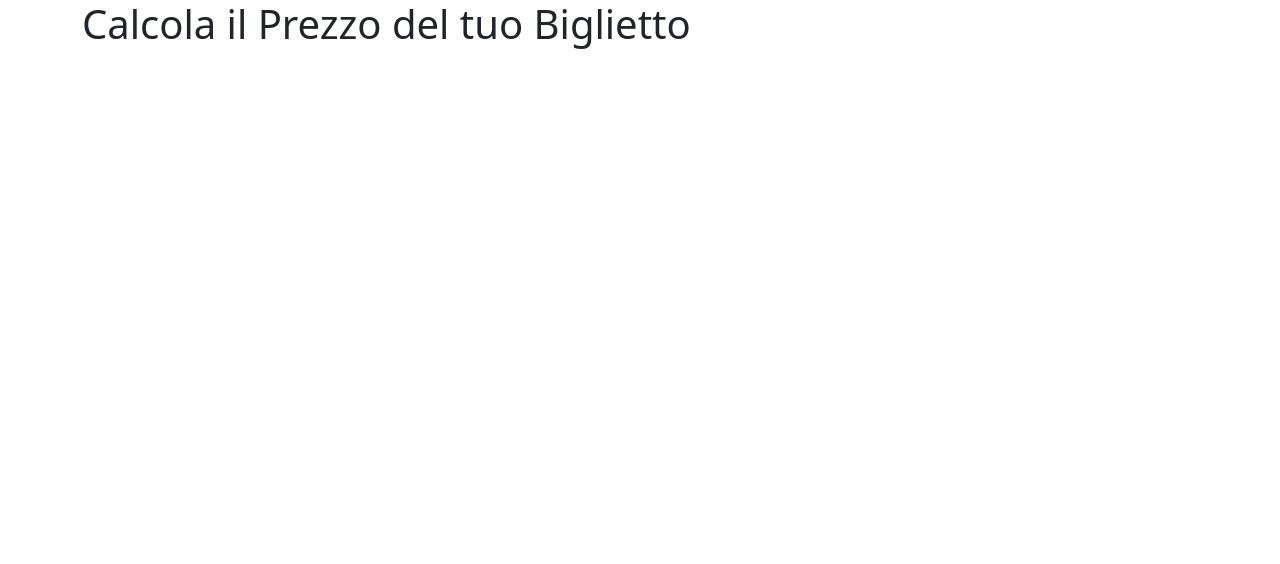
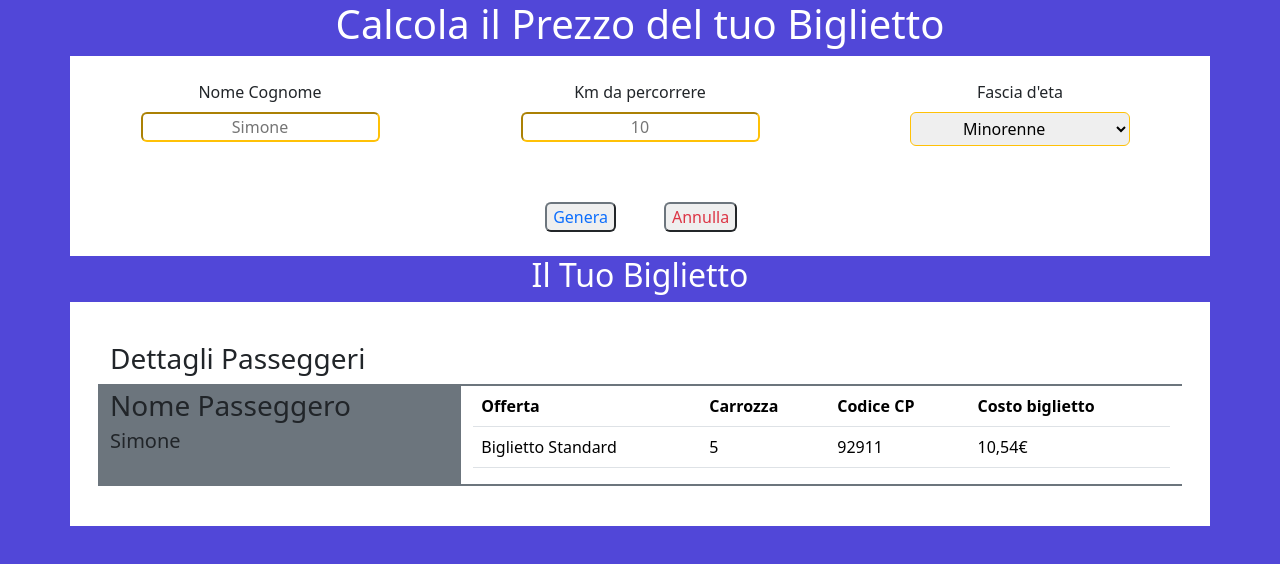
Before and after one commit to SimoneZoroddu/js-biglietto-treno-form, a plain HTML site: page index.html in a window 1280 px wide. Drawn offline with nearby package versions, Linux system fonts and the light colour scheme.

Commit message:
html style ready

```diff
--- a/index.html
+++ b/index.html
@@ -1,20 +1,73 @@
 <!DOCTYPE html>
 <html lang="en">
+
 <head>
     <meta charset="UTF-8">
     <meta name="viewport" content="width=device-width, initial-scale=1.0">
-    <link href="https://cdn.jsdelivr.net/npm/bootstrap@5.3.8/dist/css/bootstrap.min.css" rel="stylesheet" integrity="sha384-sRIl4kxILFvY47J16cr9ZwB07vP4J8+LH7qKQnuqkuIAvNWLzeN8tE5YBujZqJLB" crossorigin="anonymous">
+    <link href="https://cdn.jsdelivr.net/npm/bootstrap@5.3.8/dist/css/bootstrap.min.css" rel="stylesheet"
+        integrity="sha384-sRIl4kxILFvY47J16cr9ZwB07vP4J8+LH7qKQnuqkuIAvNWLzeN8tE5YBujZqJLB" crossorigin="anonymous">
     <link rel="stylesheet" href="./style.css">
     <title>Biglietto del Treno</title>
 </head>
+
 <body>
 
     <main>
-        <div class="container">
-        <h1 class="">Calcola il Prezzo del tuo Biglietto</h1>
+        <h1 class="text-center text-white">Calcola il Prezzo del tuo Biglietto</h1>
+        <div class="container bg-white p-4">
+            <form action="">
+                <div class="row row-cols-3 text-center g-5">
+                    <div class="col">Nome Cognome <br> <input type="text"
+                            class="nameField m-2 text-center rounded border-warning" placeholder="Simone"></div>
+                    <div class="col">Km da percorrere <br> <input type="text"
+                            class="kmField m-2 text-center rounded border-warning" placeholder="10"></div>
+                    <div class="col">Fascia d'eta <br>
+                        <select name="Eta'" class="m-2 p-1 ps-5 pe-5 rounded border-warning">
+                            <option value="opt1">Minorenne</option>
+                            <option value="opt2">Maggiorenne</option>
+                            <option value="opt3">Over 65</option>
+                        </select>
+                    </div>
+                    <div class="col-6 text-end"><button
+                            class="calcTicket rounded border-secondary text-primary">Genera</button></div>
+                    <div class="col-6 text-start"><button
+                            class="clearAll rounded border-secondary text-danger">Annulla</button></div>
+                </div>
+            </form>
+        </div>
+        <h2 class="text-center text-white">Il Tuo Biglietto</h2>
+        <div class="container bg-white p-4">
+            <div class="row p-3">
+                <div class="col-12">
+                    <h3>Dettagli Passeggeri</h3>
+                </div>
+                <div class="col-4 fs-3 bg-secondary">Nome Passeggero <div class="nameTicket fs-5">Simone</div>
+                </div>
+                <div class="col-8 border border-end-0 border-secondary border-2">
+                    <table class="table">
+                        <thead>
+                            <tr>
+                                <th scope="col">Offerta</th>
+                                <th scope="col">Carrozza</th>
+                                <th scope="col">Codice CP</th>
+                                <th scope="col">Costo biglietto</th>
+                            </tr>
+                        </thead>
+                        <tbody>
+                            <tr>
+                                <td class="tipologyTicket">Biglietto Standard</td>
+                                <td>5</td>
+                                <td>92911</td>
+                                <td class="priceTicket">10,54&euro;</td>
+                            </tr>
+                        </tbody>
+                    </table>
+                </div>
+            </div>
         </div>
     </main>
 
     <script src="./main.js"></script>
 </body>
+
 </html>
--- a/style.css
+++ b/style.css
@@ -2,3 +2,7 @@
 body {
     background-color: black;
 } */
+
+body {
+    background-color: rgba(40, 28, 207, 0.808);
+}
```
Also changed, not shown: main.js (+14 -0 lines).
